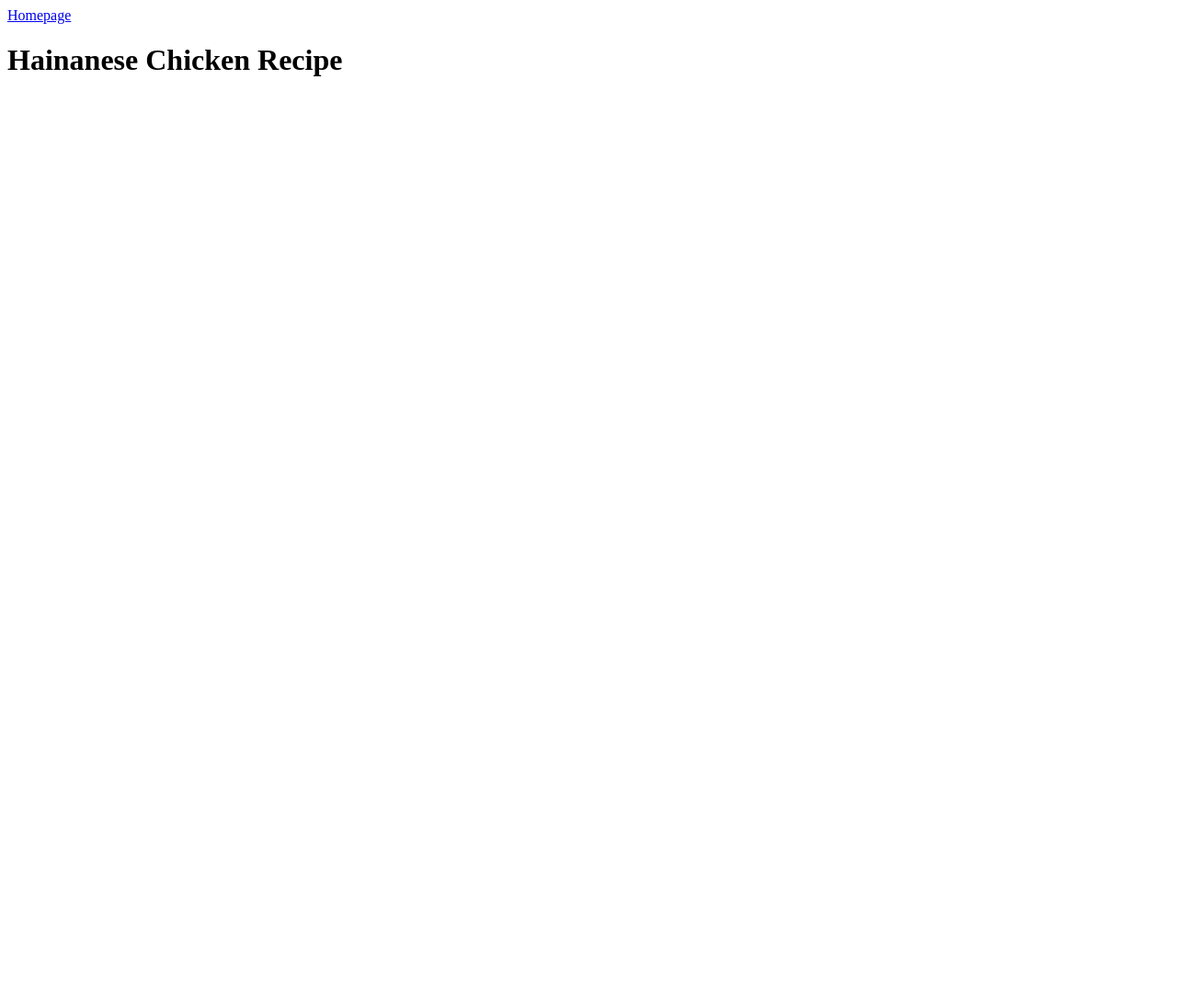
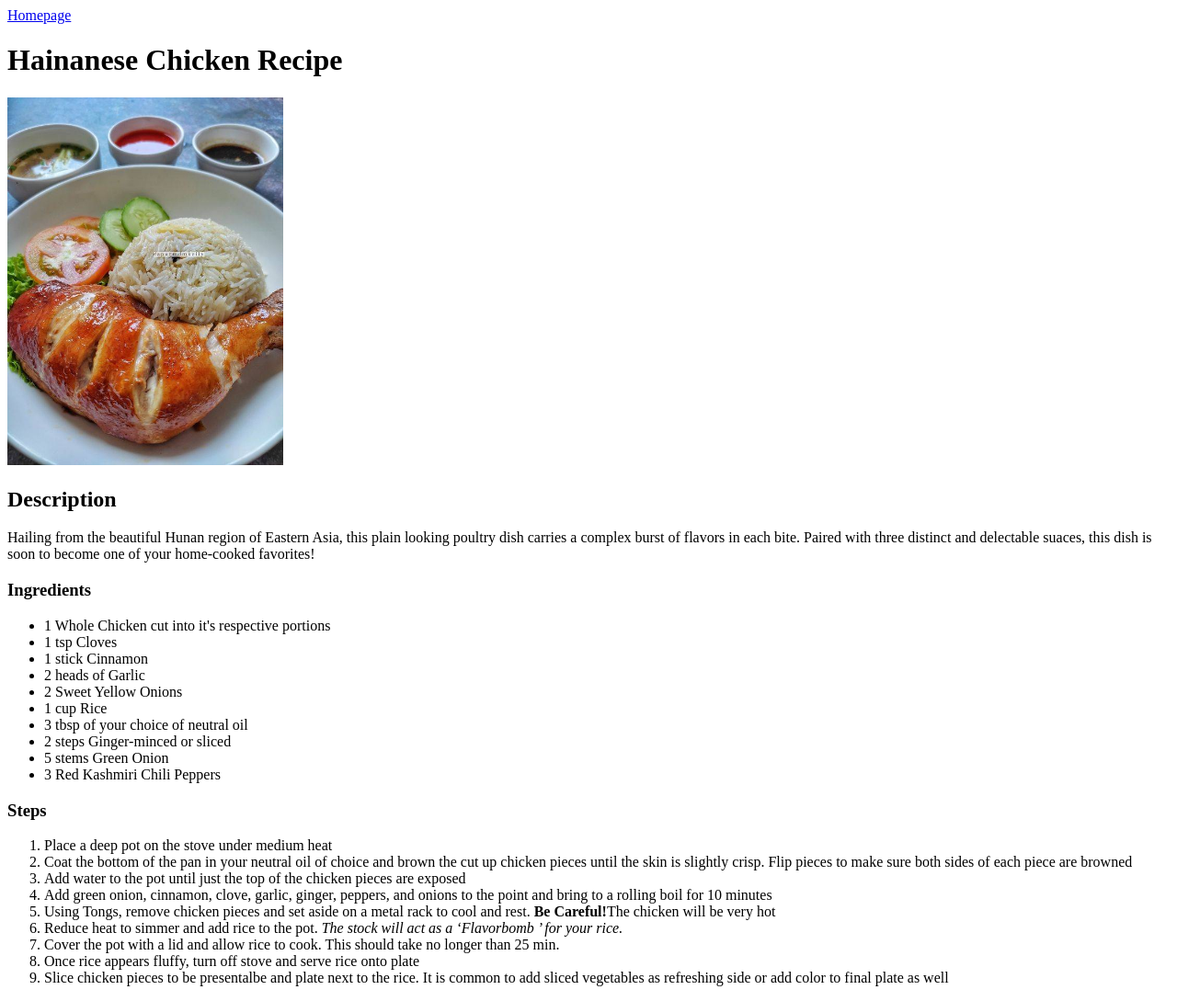
Before and after one commit to WalnutCactus/odin-recipes, a plain HTML site: page recipes/hainanesechicken.html in a window 1280 px wide. Shown: the whole page at 92% size. Before the commit the page ends 800 px from the top, so only its background shows below. Drawn offline with Linux system fonts and the light colour scheme.

Commit message:
Add Hainanese Chicken Recipe with description, ingredients, and steps

```diff
--- a/recipes/hainanesechicken.html
+++ b/recipes/hainanesechicken.html
@@ -11,6 +11,39 @@
         <a href="../index.html">Homepage</a>
 
         <h1>Hainanese Chicken Recipe</h1>
+        <img src="../images/HCimg.jpg" alt="Cooked Hainanese Chicken with trio of delectable sauces" width="300"/>
+
+        <h2>Description</h2>
+        <p>
+            Hailing from the beautiful Hunan region of Eastern Asia, this plain looking poultry dish carries a complex burst of flavors in each bite. Paired with three distinct and delectable suaces, this dish is soon to become one of your home-cooked favorites!
+        </p>
+
+        <h3>Ingredients</h3>
+        <ul>
+            <li>1 Whole Chicken cut into it's respective portions</li>
+            <li>1 tsp Cloves</li>
+            <li>1 stick Cinnamon</li>
+            <li>2 heads of Garlic</li>
+            <li>2 Sweet Yellow Onions</li>
+            <li>1 cup Rice</li>
+            <li>3 tbsp of your choice of neutral oil</li>
+            <li>2 steps Ginger-minced or sliced</li>
+            <li>5 stems Green Onion</li>
+            <li>3 Red Kashmiri Chili Peppers</li>
+        </ul>
+
+        <h3>Steps</h3>
+        <ol>
+            <li>Place a deep pot on the stove under medium heat</li>
+            <li>Coat the bottom of the pan in your neutral oil of choice and brown the cut up chicken pieces until the skin is slightly crisp. Flip pieces to make sure both sides of each piece are browned</li>
+            <li>Add water to the pot until just the top of the chicken pieces are exposed</li>
+            <li>Add green onion, cinnamon, clove, garlic, ginger, peppers, and onions to the point and bring to a rolling boil for 10 minutes</li>
+            <li>Using Tongs, remove chicken pieces and set aside on a metal rack to cool and rest. <strong>Be Careful!</strong>The chicken will be very hot</li>
+            <li>Reduce heat to simmer and add rice to the pot. <em>The stock will act as a &lsquo;Flavorbomb &rsquo; for your rice.</em></li>
+            <li>Cover the pot with a lid and allow rice to cook. This should take no longer than 25 min.</li>
+            <li>Once rice appears fluffy, turn off stove and serve rice onto plate</li>
+            <li>Slice chicken pieces to be presentalbe and plate next to the rice. It is common to add sliced vegetables as refreshing side or add color to final plate as well</li>
+        </ol>
 
     </body>
 
```
Also changed, not shown: images/HCimg.jpg (added).
